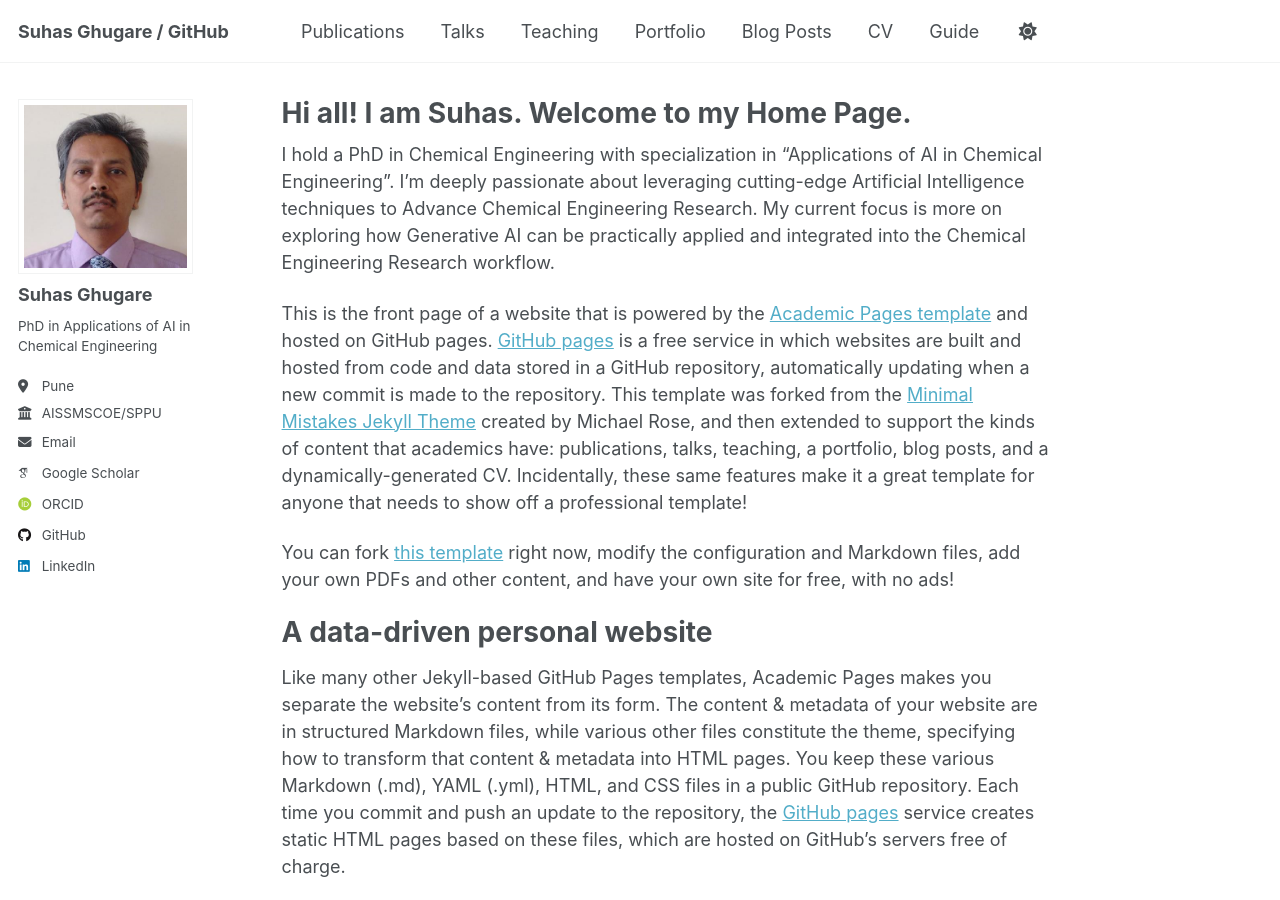
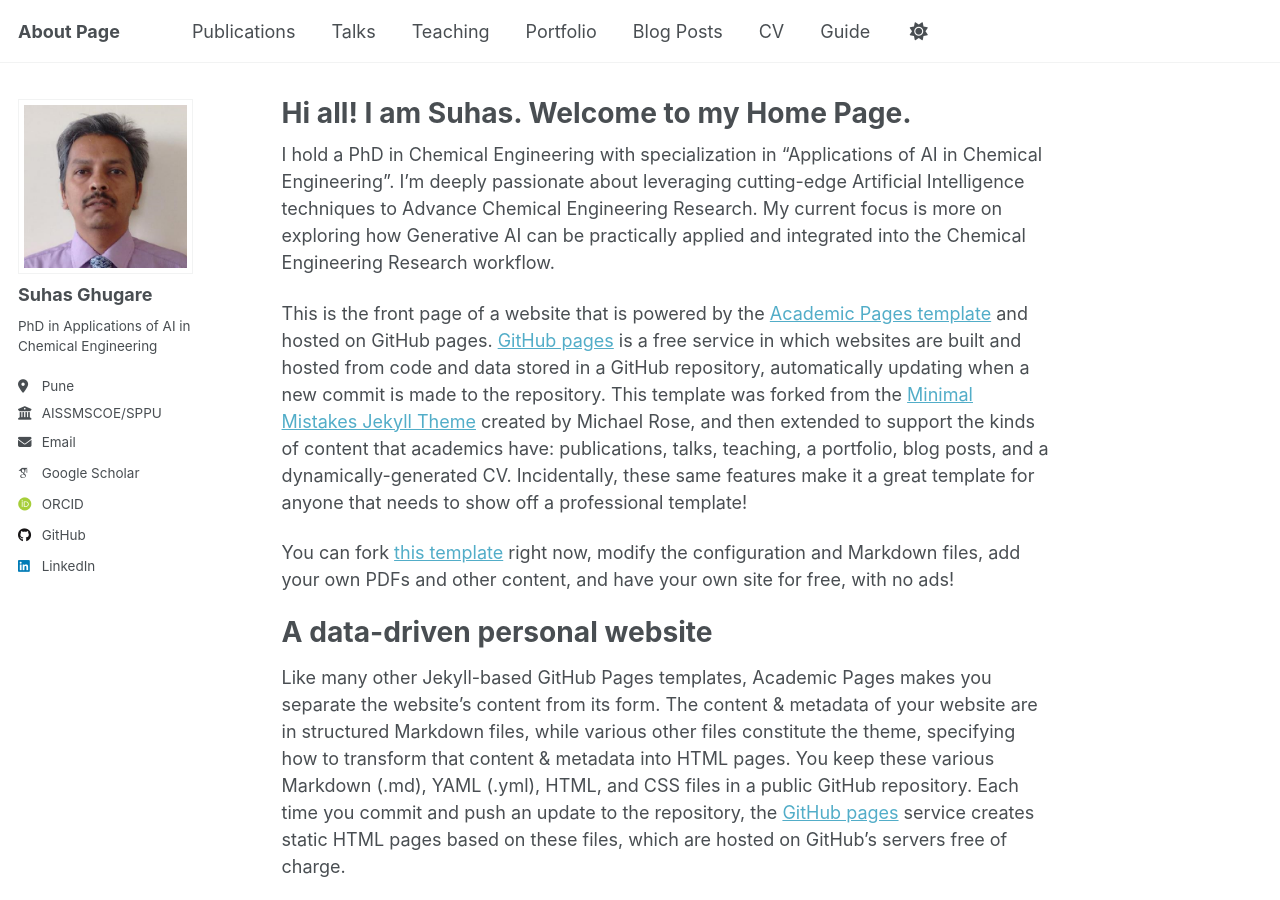
Before and after one commit to suhasghugare/suhasghugare.github.io, a Jekyll site: the page built from _pages/about.md, in a window 1280 px wide and 900 px high. Built offline with Jekyll 4.4.1, drawn with Linux system fonts in a browser that asks for light colours; some web fonts are replaced; a script that is not in the unit is left out.

Commit message:
Update _config.yml

```diff
--- a/_config.yml
+++ b/_config.yml
@@ -9,7 +9,7 @@
 # Basic Site Settings
 locale                   : "en-US"
 site_theme               : "default" # Currently available options are "default", "air"
-title                    : "Suhas Ghugare / GitHub"
+title                    : "About Page"
 title_separator          : "-"
 name                     : &name "Suhas Ghugare"
 description              : &description "Your Name's academic portfolio"   # Update this with a general description of your site, this is the default if not overridden by a page
```
